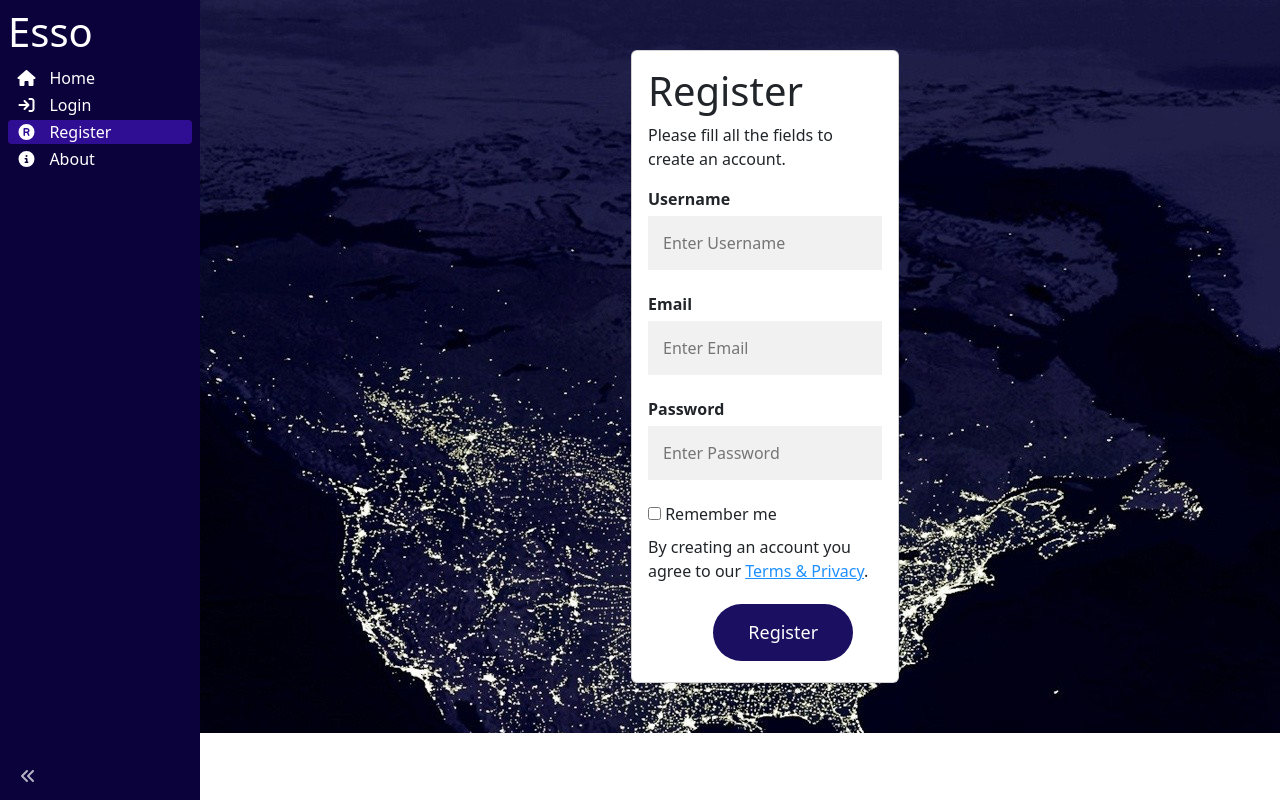
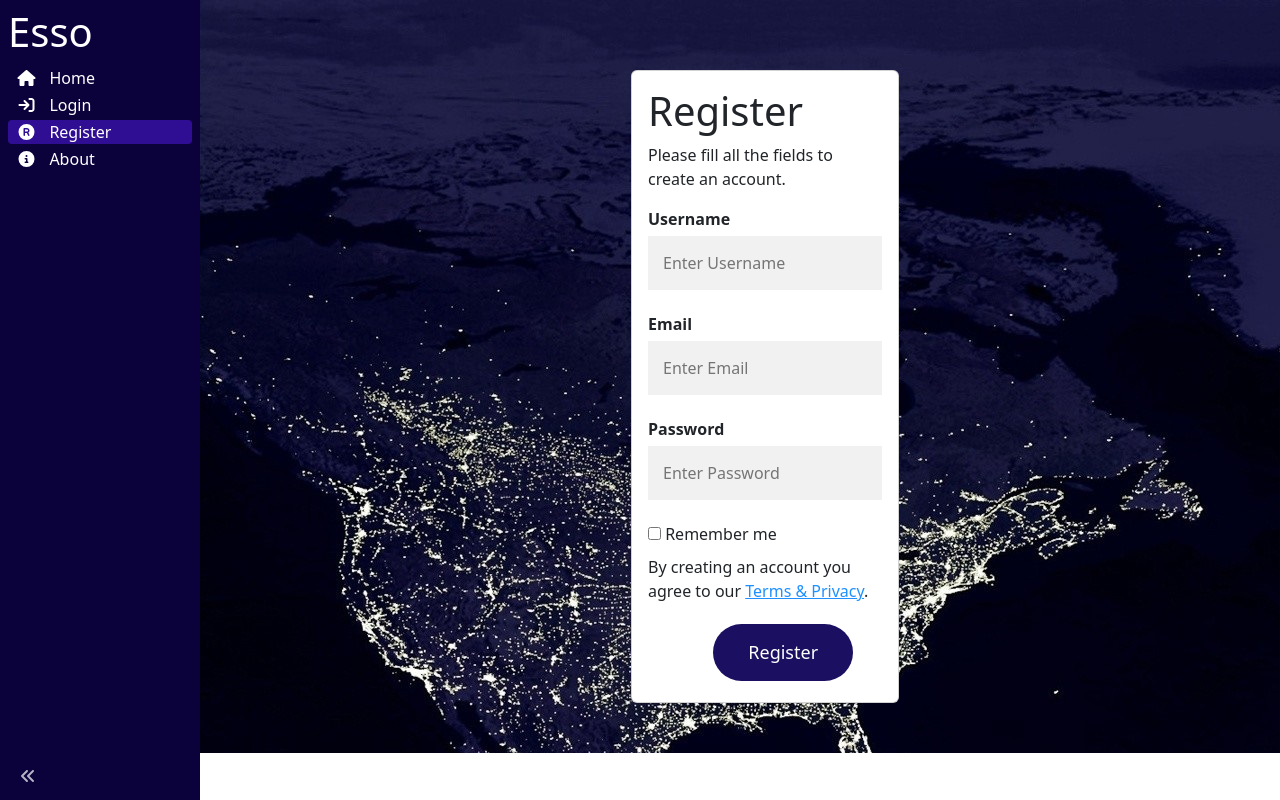
Before and after one commit to smnravci/EssoAutomationProject-Frontend, a Vue app: page /register in a window 1280 px wide. Built offline with nearby package versions, Linux system fonts and the light colour scheme.

Commit message:
jpg sized.

```diff
--- a/src/components/Register.vue
+++ b/src/components/Register.vue
@@ -93,7 +93,7 @@ export default{
     .container{
         width: 35%;
         height: -30px;
-        padding: 50px 30px 50px 80px;
+        padding: 70px 30px 50px 80px;
     }
     input[type=text], input[type=password], input[type=email]{
         width: 100%;
```
Also changed, not shown: src/assets/world.jpg.
